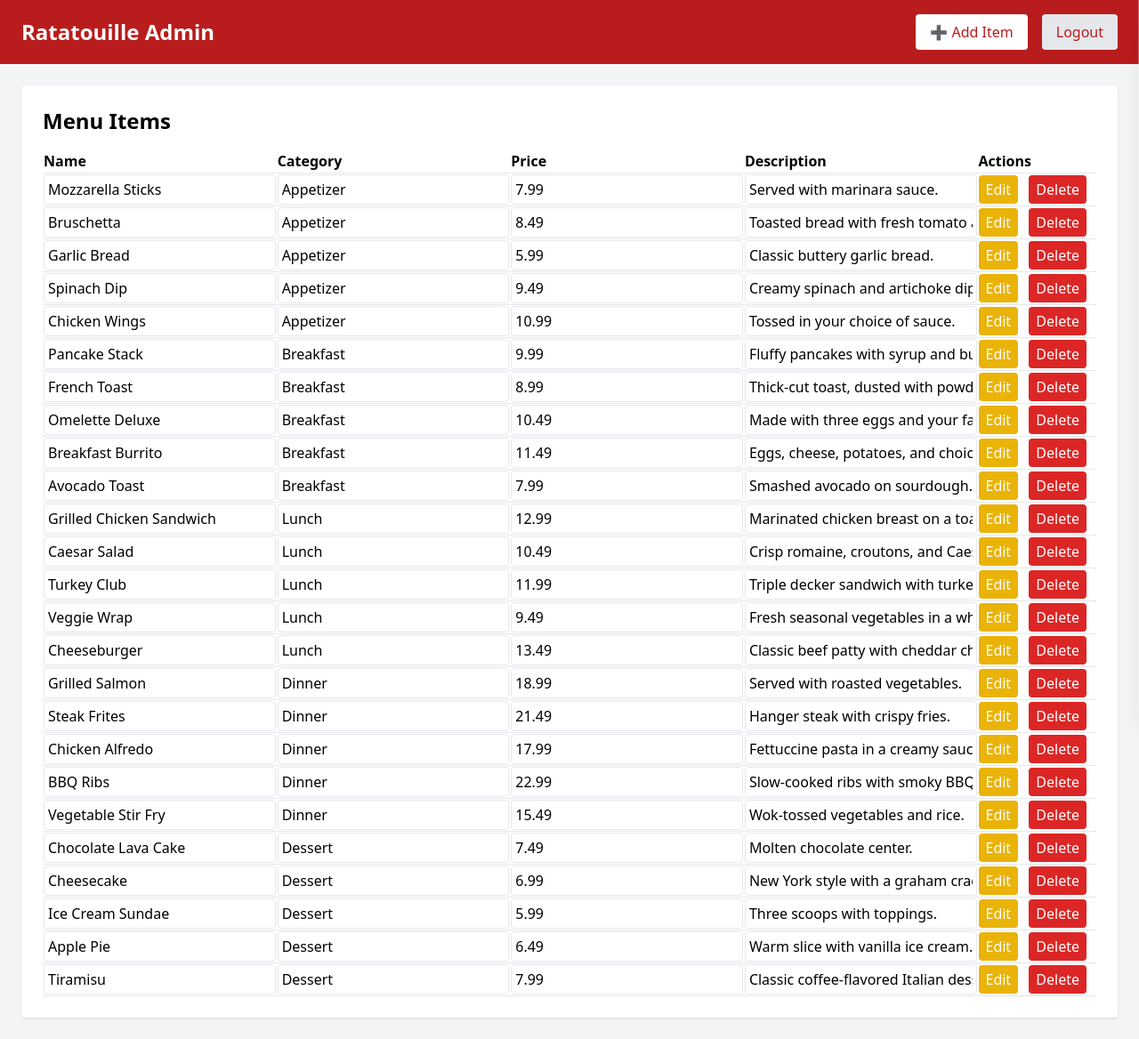
After one commit to redroyalty910/resturaunt-mvp, a Flask app: page /admin in a window 1280 px wide. The commit adds this page. Shown: the whole page at 89% size. Run offline with Flask 3, Linux system fonts and the light colour scheme; a user stored in the database is signed in; some libraries are stand-ins or nearby versions.

Commit message:
Added admin login screen and admin panel with database connection functionality. Added app routes for backend logic for admin related functions.

```diff
--- a/app.py
+++ b/app.py
@@ -47,6 +47,11 @@ def get_menu():
     menu = []
     for r in rows:
         filename = r.image_filename or f"{slugify(r.item_name)}.jpg"
+
+        image_path = os.path.join(BASE_DIR, "static", "images", filename)
+        if not os.path.exists(image_path):
+            filename = "placeholder.jpg"
+
         menu.append({
             "item_name": r.item_name,
             "category": r.category,
@@ -132,6 +137,134 @@ def debug_orders():
 
     return jsonify(result)
 
+# --- Admin Login ---
+@app.route('/admin/login', methods=['GET', 'POST'])
+def admin_login():
+    if session.get('admin_logged_in'):
+        return redirect('admin')
+
+    if request.method == 'POST':
+        data = request.get_json()
+        username = data.get("username")
+        password = data.get("password")
+
+        admin = db.session.execute(
+            text("SELECT * FROM Admin WHERE username = :username"),
+            {"username": username}
+        ).fetchone()
+
+        if admin and check_password_hash(admin.password_hash, password):
+            session['admin_logged_in'] = True
+            return jsonify({"success": True, "message": "Logged in successfully!"})
+        else:
+            return jsonify({"success": False, "message": "Invalid credentials"}), 401
+
+    return render_template('admin_login.html')
+
+
+# --- Admin Logout ---
+@app.route('/admin/logout')
+def admin_logout():
+    session.pop('admin_logged_in', None)
+    return redirect('/admin/login')
+
+
+# --- Admin Panel Page ---
+@app.route('/admin')
+def admin_panel():
+    if not session.get('admin_logged_in'):
+        return redirect('/admin/login')
+    return render_template('admin_panel.html')
+
+
+# --- Admin: Fetch All Menu Items ---
+@app.route('/api/admin/menu')
+def admin_get_menu():
+    if not session.get('admin_logged_in'):
+        return jsonify({"success": False, "message": "Unauthorized"}), 401
+
+    rows = db.session.execute(text("SELECT * FROM Menu")).fetchall()
+    items = [dict(r._mapping) for r in rows]
+    return jsonify(items)
+
+
+# --- Admin: Add Menu Item ---
+@app.route('/api/admin/add_item', methods=['POST'])
+def admin_add_item():
+    if not session.get('admin_logged_in'):
+        return jsonify({"success": False, "message": "Unauthorized"}), 401
+
+    data = request.get_json()
+    name = data.get("item_name")
+    category = data.get("category")
+    price = data.get("price")
+    description = data.get("description") or ""
+    image_filename = data.get("image_filename") or f"{slugify(name)}.jpg"
+    availability = data.get("availability", 1)
+
+    if not name or not category or price is None:
+        return jsonify({"success": False, "message": "Missing required fields"}), 400
+
+    db.session.execute(
+        text("""
+            INSERT INTO Menu (item_name, category, price, description, image_filename, availability)
+            VALUES (:name, :category, :price, :description, :image_filename, :availability)
+        """), {
+            "name": name,
+            "category": category,
+            "price": price,
+            "description": description,
+            "image_filename": image_filename,
+            "availability": availability
+        }
+    )
+    db.session.commit()
+    return jsonify({"success": True, "message": "Menu item added successfully!"})
+
+
+# --- Admin: Edit Menu Item ---
+@app.route('/api/admin/edit_item/<int:item_id>', methods=['POST'])
+def admin_edit_item(item_id):
+    if not session.get('admin_logged_in'):
+        return jsonify({"success": False, "message": "Unauthorized"}), 401
+
+    data = request.get_json()
+    db.session.execute(
+        text("""
+            UPDATE Menu SET
+                item_name = :name,
+                category = :category,
+                price = :price,
+                description = :description,
+                image_filename = :image,
+                availability = :avail
+            WHERE M_ID = :id
+        """), {
+            "name": data.get("item_name"),
+            "category": data.get("category"),
+            "price": data.get("price"),
+            "description": data.get("description") or "",
+            "image": data.get("image_filename") or f"{slugify(data.get('item_name'))}.jpg",
+            "avail": data.get("availability", 1),
+            "id": item_id
+        }
+    )
+    db.session.commit()
+    return jsonify({"success": True, "message": "Menu item updated!"})
+
+
+# --- Admin: Delete Menu Item ---
+@app.route('/api/admin/delete_item/<int:item_id>', methods=['DELETE'])
+def admin_delete_item(item_id):
+    if not session.get('admin_logged_in'):
+        return jsonify({"success": False, "message": "Unauthorized"}), 401
+
+    db.session.execute(text("DELETE FROM Menu WHERE M_ID = :id"), {"id": item_id})
+    db.session.commit()
+    return jsonify({"success": True, "message": "Menu item deleted!"})
+
+
+
 if __name__ == '__main__':
     PORT = 8000
     HOST = "0.0.0.0"
--- /dev/null
+++ b/templates/admin_panel.html
@@ -0,0 +1,153 @@
+<!DOCTYPE html>
+<html lang="en">
+<head>
+    <meta charset="UTF-8">
+    <meta name="viewport" content="width=device-width, initial-scale=1.0">
+    <title>Admin Panel</title>
+    <script src="https://cdn.tailwindcss.com"></script>
+</head>
+<body class="bg-gray-100 min-h-screen font-sans">
+
+
+    <nav class="bg-red-700 text-white px-6 py-4 flex justify-between items-center">
+        <h1 class="text-2xl font-bold">Ratatouille Admin</h1>
+        <div class="flex items-center space-x-4">
+            <button id="openFormBtn" class="bg-white text-red-700 px-4 py-2 rounded hover:bg-gray-100">➕ Add Item</button>
+            <a href="/admin/logout" class="bg-gray-200 text-red-700 px-4 py-2 rounded hover:bg-gray-300">Logout</a>
+        </div>
+    </nav>
+
+
+    <div class="max-w-7xl mx-auto p-6">
+        <div class="bg-white p-6 rounded shadow">
+            <h2 class="text-2xl font-bold mb-4">Menu Items</h2>
+            <div id="menuTable"></div>
+        </div>
+    </div>
+
+    <div id="addForm" class="fixed top-0 right-0 h-full w-full md:w-1/3 bg-white shadow-xl transform translate-x-full transition-transform duration-300 z-50">
+        <div class="p-6 flex flex-col h-full">
+            <div class="flex justify-between items-center mb-4">
+                <h2 class="text-2xl font-bold">Add New Item</h2>
+                <button id="closeFormBtn" class="text-gray-500 hover:text-gray-700">&times;</button>
+            </div>
+
+            <div class="flex-1 overflow-auto">
+                <div class="space-y-4">
+                    <input id="newName" placeholder="Item Name" class="w-full border p-3 rounded">
+                    <input id="newCategory" placeholder="Category" class="w-full border p-3 rounded">
+                    <input id="newPrice" type="number" step="0.01" placeholder="Price" class="w-full border p-3 rounded">
+                    <textarea id="newDescription" placeholder="Description" class="w-full border p-3 rounded"></textarea>
+                    <button onclick="addMenuItem()" class="w-full bg-green-600 text-white py-3 rounded hover:bg-green-700">Add Item</button>
+                </div>
+            </div>
+        </div>
+    </div>
+
+    <script>
+        const addForm = document.getElementById('addForm');
+        document.getElementById('openFormBtn').addEventListener('click', () => {
+            addForm.classList.remove('translate-x-full');
+        });
+        document.getElementById('closeFormBtn').addEventListener('click', () => {
+            addForm.classList.add('translate-x-full');
+        });
+
+        // Load menu items
+        async function loadMenuItems() {
+            const res = await fetch('/api/admin/menu');
+            const items = await res.json();
+
+            let html = '<table class="w-full text-left border-collapse">';
+            html += '<tr class="border-b"><th>Name</th><th>Category</th><th>Price</th><th>Description</th><th>Actions</th></tr>';
+
+            items.forEach(item => {
+                html += `<tr class="border-b">
+                    <td><input value="${item.item_name}" class="border p-1 rounded w-full" id="name-${item.M_ID}"></td>
+                    <td><input value="${item.category}" class="border p-1 rounded w-full" id="cat-${item.M_ID}"></td>
+                    <td><input type="number" step="0.01" value="${item.price}" class="border p-1 rounded w-full" id="price-${item.M_ID}"></td>
+                    <td><input value="${item.description}" class="border p-1 rounded w-full" id="desc-${item.M_ID}"></td>
+                    <td class="space-x-2">
+                        <button onclick="editItem(${item.M_ID})" class="bg-yellow-500 text-white px-2 py-1 rounded hover:bg-yellow-600">Edit</button>
+                        <button onclick="deleteItem(${item.M_ID})" class="bg-red-600 text-white px-2 py-1 rounded hover:bg-red-700">Delete</button>
+                    </td>
+                </tr>`;
+            });
+
+            html += '</table>';
+            document.getElementById('menuTable').innerHTML = html;
+        }
+
+        // Add menu item
+        function addMenuItem() {
+            const payload = {
+                item_name: document.getElementById("newName").value.trim(),
+                category: document.getElementById("newCategory").value.trim(),
+                price: parseFloat(document.getElementById("newPrice").value),
+                description: document.getElementById("newDescription").value.trim(),
+                availability: 1
+            };
+
+            if (!payload.item_name || !payload.category || isNaN(payload.price)) {
+                alert("Name, category, and price are required.");
+                return;
+            }
+
+            fetch('/api/admin/add_item', {
+                method: 'POST',
+                headers: { 'Content-Type': 'application/json' },
+                body: JSON.stringify(payload)
+            })
+            .then(res => res.json())
+            .then(data => {
+                alert(data.message);
+                loadMenuItems();
+                addForm.classList.add('translate-x-full'); // close form
+                document.getElementById("newName").value = "";
+                document.getElementById("newCategory").value = "";
+                document.getElementById("newPrice").value = "";
+                document.getElementById("newDescription").value = "";
+            })
+            .catch(err => { console.error(err); alert("Error adding item."); });
+        }
+
+        // Edit menu item
+        function editItem(id) {
+            const payload = {
+                item_name: document.getElementById(`name-${id}`).value.trim(),
+                category: document.getElementById(`cat-${id}`).value.trim(),
+                price: parseFloat(document.getElementById(`price-${id}`).value),
+                description: document.getElementById(`desc-${id}`).value.trim(),
+                availability: 1
+            };
+
+            fetch(`/api/admin/edit_item/${id}`, {
+                method: 'POST',
+                headers: { 'Content-Type': 'application/json' },
+                body: JSON.stringify(payload)
+            })
+            .then(res => res.json())
+            .then(data => {
+                alert(data.message);
+                loadMenuItems();
+            });
+        }
+
+        // Delete menu item
+        function deleteItem(id) {
+            if(!confirm("Delete this item?")) return;
+
+            fetch(`/api/admin/delete_item/${id}`, { method: 'DELETE' })
+            .then(res => res.json())
+            .then(data => {
+                alert(data.message);
+                loadMenuItems();
+            });
+        }
+
+        // Initial load
+        loadMenuItems();
+    </script>
+
+</body>
+</html>
--- a/templates/index.html
+++ b/templates/index.html
@@ -383,7 +383,7 @@
                             <img src="${item.image}"
                                 alt="${item.name}"
                                 class="w-full md:w-32 h-32 object-cover rounded-xl"
-                                onerror="this.src='/static/images/placeholder.jpg'">
+                                onerror="this.onerror=null;this.src='/static/images/placeholder.jpg';">
                             <div class="flex-1 flex flex-col justify-between">
                                 <div>
                                     <h5 class="text-xl font-semibold text-gray-900">${item.name}</h5>
```
Also changed, not shown: templates/admin_login.html (added, +51 -0 lines), 1 other file.
